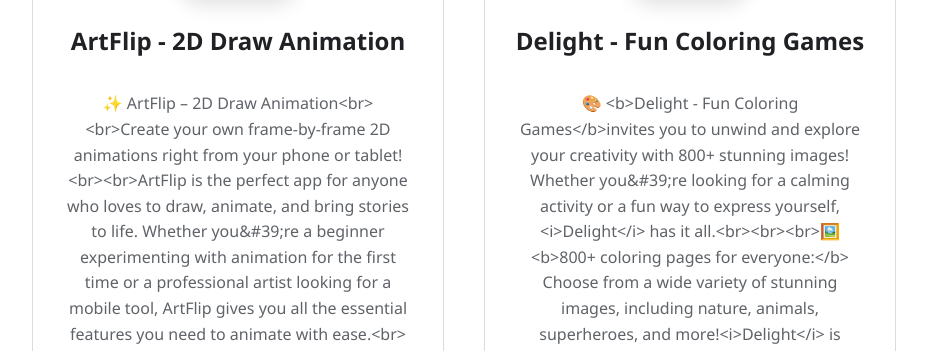
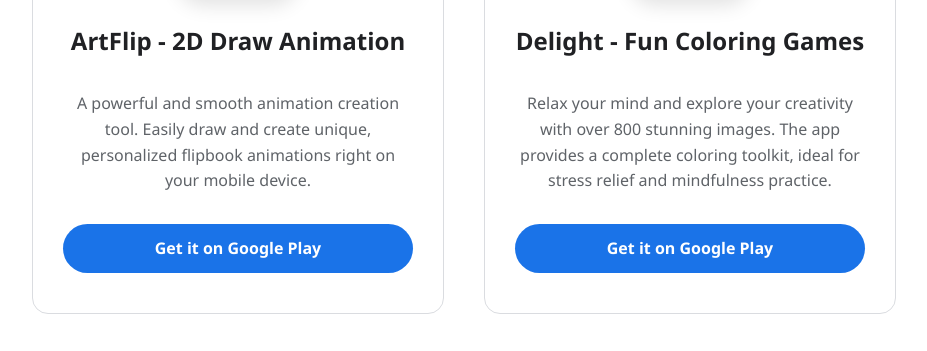
Before and after one commit to nguyenhung111/ardeo-studio.github.io, a plain HTML site: page index.html in a window 1280 px wide. Shown: the part 965-1316 px from the top of the page, without its empty margins (176-1103 px from the left). Drawn offline with Linux system fonts and the light colour scheme.

Commit message:
Keep app card descriptions concise

```diff
--- a/index.html
+++ b/index.html
@@ -323,6 +323,11 @@
                 const apps = await response.json();
                 if (!Array.isArray(apps) || apps.length === 0) return;
 
+                const products = document.querySelector('.products');
+                const descriptions = new Map(Array.from(products.querySelectorAll('.app-card'), card => {
+                    const appId = new URL(card.querySelector('a').href).searchParams.get('id');
+                    return [appId, card.querySelector('p').textContent];
+                }));
                 const cards = document.createDocumentFragment();
                 for (const app of apps) {
                     const iconUrl = new URL(app.icon);
@@ -341,7 +346,17 @@
                     const title = document.createElement('h3');
                     title.textContent = app.title;
                     const summary = document.createElement('p');
-                    summary.textContent = app.summary || '';
+                    const plainSummary = typeof app.summary === 'string'
+                        ? app.summary.replace(/<[^>]*>/g, ' ')
+                            .replace(/&(?:amp|quot|apos|lt|gt|#39|nbsp);/g, entity => ({
+                                '&amp;': '&', '&quot;': '"', '&apos;': "'", '&lt;': '<',
+                                '&gt;': '>', '&#39;': "'", '&nbsp;': ' '
+                            })[entity]).replace(/\s+/g, ' ').trim()
+                        : '';
+                    const shortSummary = plainSummary.length > 160
+                        ? plainSummary.slice(0, 157).replace(/\s+\S*$/, '') + '…'
+                        : plainSummary;
+                    summary.textContent = descriptions.get(app.appId) ?? shortSummary;
                     const link = document.createElement('a');
                     link.className = 'btn-playstore';
                     link.href = 'https://play.google.com/store/apps/details?id=' + encodeURIComponent(app.appId);
@@ -351,7 +366,7 @@
                     card.append(icon, title, summary, link);
                     cards.append(card);
                 }
-                document.querySelector('.products').replaceChildren(cards);
+                products.replaceChildren(cards);
             } catch (error) {
                 console.warn('Could not load the Google Play app catalog', error);
             }
```
